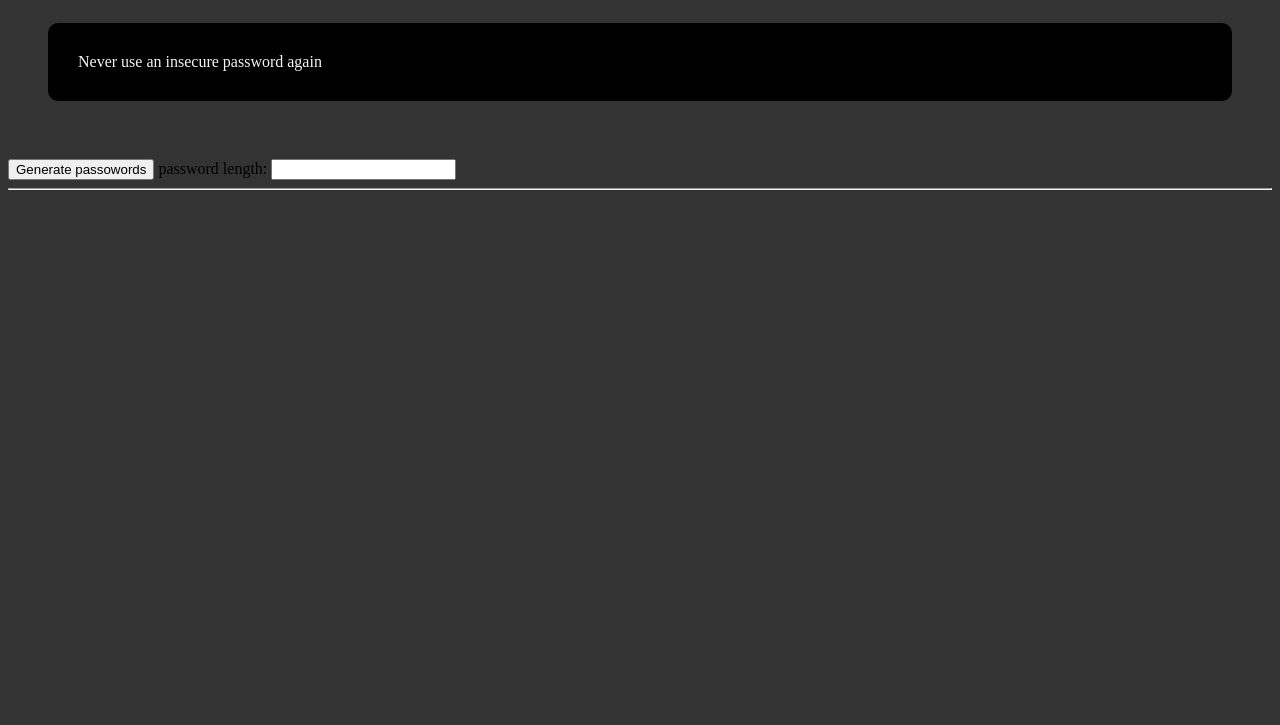
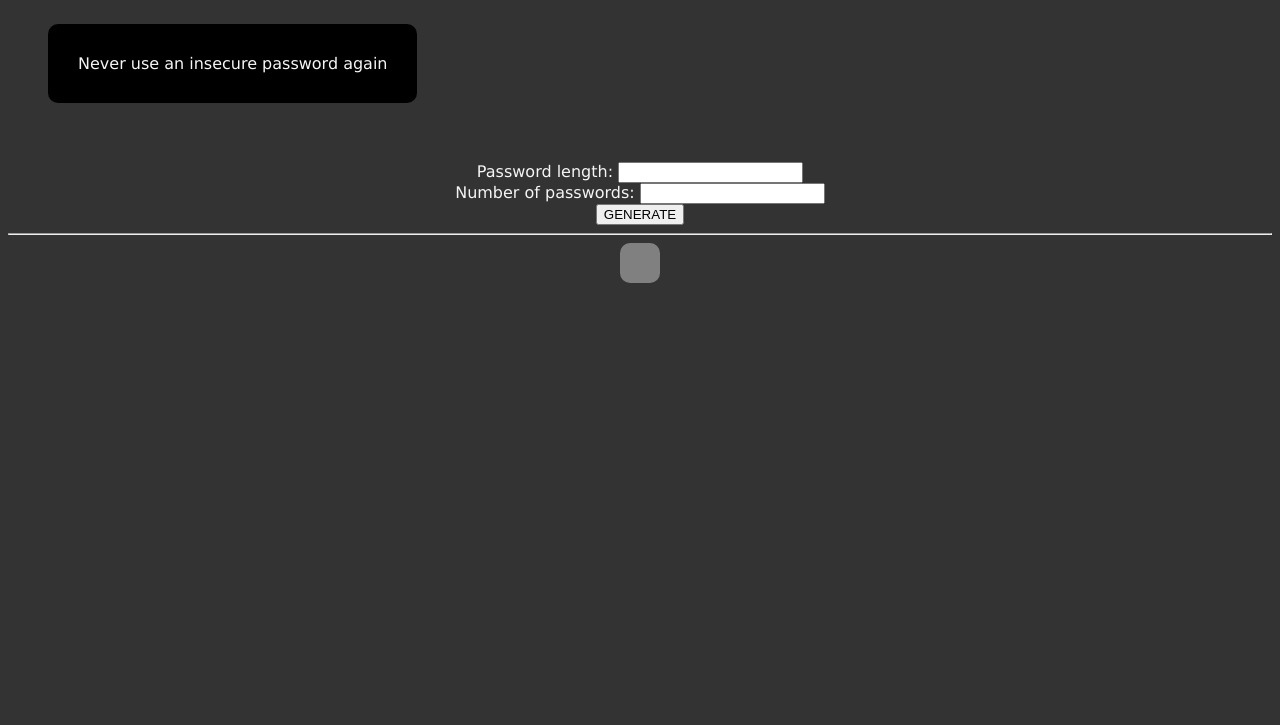
Before and after one commit to It3mShop/jSpeedrun, a plain HTML site: page passGen/index.html in a window 1280 px wide. Shown: the part 75-800 px from the top of the page. Drawn offline with Linux system fonts and the light colour scheme.

Commit message:
ndms vise cssirat

```diff
--- a/passGen/index.html
+++ b/passGen/index.html
@@ -6,14 +6,20 @@
         <h1>Generate a random password</h1>
         <p>Never use an insecure password again</p>
         <br>
-        <button id="generate_button" onclick="generatePasswords()">Generate passowords</button>
-        <label>password length:</label>
-        <input type="number" id="length_el" onchange="lenCha">
+        <div id="inputs">
+
+            <label>Password length: </label>
+            <input type="number" id="length_el">
+            <br>
+            <label>Number of passwords: </label>
+            <input type="number" id="pass_num_el">
+            <br>
+        </div>
+        <button id="generate_button" onclick="generatePasswords()">GENERATE</button>
         <hr>
         <div id="passwords">
             <p id="password1" hidden="true" onclick="savepass(1)"></p>
             <p id="password2" hidden="true" onclick="savepass(2)"></p>
-            <br>
             <p id="password3" hidden="true" onclick="savepass(3)"></p>
             <p id="password4" hidden="true" onclick="savepass(4)"></p>
         </div>
--- a/passGen/index.js
+++ b/passGen/index.js
@@ -1,38 +1,32 @@
 let chars = `1234567890-arstgmneioxcdvzkhQWFPBJLUY:ARSTGMNEIOXCDVZKH<>,.!@#\$%^&\\*()`
 let length_el = document.getElementById("length_el")
+let num_el = document.getElementById("pass_num_el")
 
-let length = 0
 function setLength() {
-    length = length_el.value
-    return length
+    return length_el.value
 }
 
-function lenChange() {
-    console.log("you change the len val to" + length_el.value)
-    setLength()
+function setNumberOfPasswords () {
+    return num_el.value
 }
-
 
 function generatePasswords() {
     let length = setLength()
-    console.log(length)
-    for (let num = 1; num <= 4; ++num) {
-        let tmp_pas = ``
-        for (let passIndex = 0; passIndex < length; ++passIndex) {
-            tmp_pas += chars[ Math.floor( Math.random() * chars.length ) ]
-            //console.log(chars[ Math.floor( Math.random() * chars.length ) ])
-        }
-        console.log(tmp_pas)
-        document.getElementById(`password${num}`).textContent = tmp_pas
+    let NumberOfPasswords = setNumberOfPasswords()
+
+    for (let num = 1; num <= NumberOfPasswords; ++num) {
+        let cur_pas = ``
+        for (let passIndex = 0; passIndex < length; ++passIndex)
+            cur_pas += chars[ Math.floor( Math.random() * chars.length ) ]
+
+        document.getElementById(`password${num}`).textContent = cur_pas
         document.getElementById(`password${num}`).hidden = false
-        document.getElementById("password1").textContent = tmp_pas
     }
 }
 
 function savepass (id) {
-    console.log(this)
     let copy = document.getElementById(`password${id}`)
-    //copy.select()
-    navigator.clipboard.writeText(copy.innerText)
+
+    navigator.clipboard.writeText(copy.value)
     alert(`copied pass num: ${id}`)
 }
--- a/passGen/style.css
+++ b/passGen/style.css
@@ -4,16 +4,27 @@ p {
 	padding: 30px;
 	margin: 40px;
 	border-radius: 10px;
+	width: max-content;
+	margin-top: 10;
 
 }
 
+span {
+	color: black;
+	background-color: whitesmoke	;
+}
+
 #passwords {
-	width: min-content;
-	display: flex;
 	border-radius: 10px;
 	background-color: grey;
+	padding: 20px 20px;
+	width: max-content;
+	margin: 0 auto;
 }
 
 body {
 	background-color: #333;
+	font-family: 'Lucida Sans', 'Lucida Sans Regular', 'Lucida Grande', 'Lucida Sans Unicode', Geneva, Verdana, sans-serif;
+	color: whitesmoke;
+	text-align: center;
 }
```
